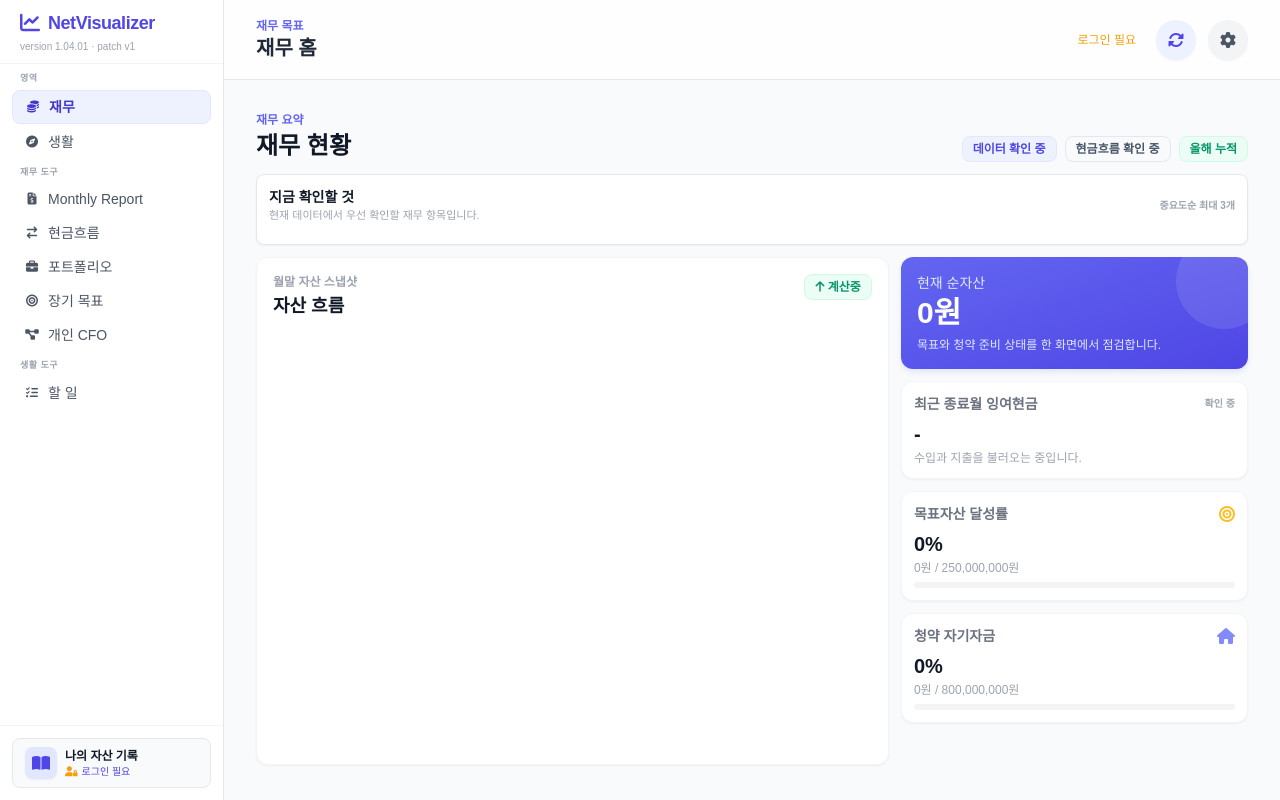
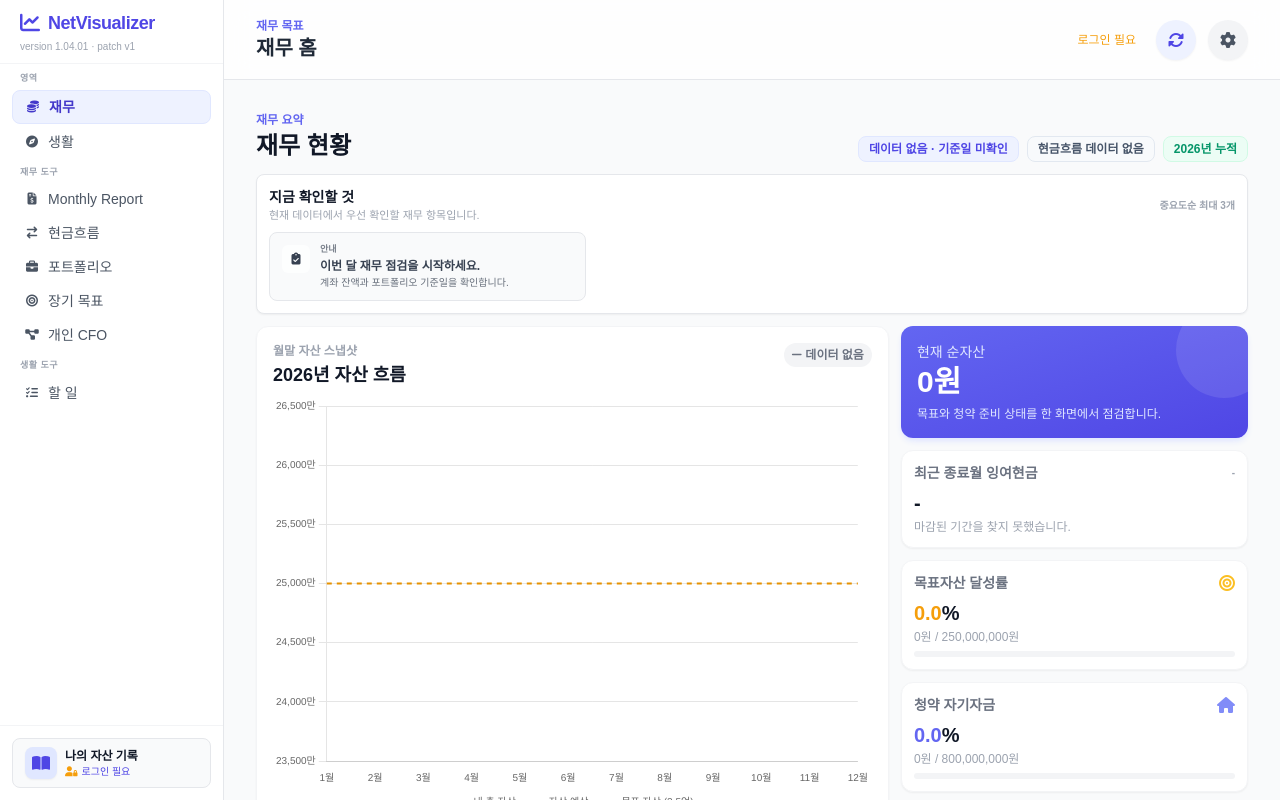
Before and after one commit to ksg0694-ops/NetVisualizer, a website: page index.html in a window 1280 px wide. Drawn offline with nearby package versions, Linux system fonts and the light colour scheme; a web font is replaced by a local one.

Commit message:
Show current August report before first transaction (#7)
Always render the current accounting period and refresh the PWA script versions.

```diff
--- a/index.html
+++ b/index.html
@@ -28,7 +28,7 @@
     <script src="./js/features/financeModel.js?v=20260726-phase2-portfolio-2"></script>
     <script src="./js/generated/personal-cfo-domain.js?v=20260726-monthly-report-1"></script>
     <script src="./js/features/monthlyClose.js?v=20260717-monthly-close-5"></script>
-    <script src="./js/features/appCore.js?v=20260731-update-10401-1"></script>
+    <script src="./js/features/appCore.js?v=20260802-interim-report-1"></script>
     <script src="./js/features/assetTrend.js?v=20260731-update-10401-patch-v1"></script>
     <script src="./js/features/financeForecast.js?v=20260731-update-10401-1"></script>
     <script src="./js/features/quantEngine.js?v=20260731-update-10401-patch-v1"></script>
@@ -37,7 +37,7 @@
     <script src="./js/features/portfolioEditor.js?v=20260717-portfolio-draft-1"></script>
     <script src="./js/features/cashflowControls.js"></script>
     <script src="./js/features/portfolioViews.js?v=20260731-portfolio-scope-split-2"></script>
-    <script src="./js/features/financeViews.js?v=20260731-update-10401-patch-v1"></script>
+    <script src="./js/features/financeViews.js?v=20260802-interim-report-1"></script>
     <script src="./js/features/healthTracker.js?v=20260713-public-server"></script>
     <script src="./js/features/checklist.js?v=20260731-update-10401-patch-v1"></script>
     <script src="./js/features/personalCfo.js?v=20260726-phase2-portfolio-1"></script>
--- a/js/features/appCore.js
+++ b/js/features/appCore.js
@@ -956,7 +956,7 @@
     };
 
     function applyCachedData() {
-        if (dataCache.tx) parseTxData(dataCache.tx);
+        parseTxData(dataCache.tx || []);
         if (dataCache.asset) parseAssetData(dataCache.asset);
         parsePortfolioStrategies(dataCache.portfolioStrategies);
         if (dataCache.portfolio) parsePortfolioData(dataCache.portfolio);
@@ -1121,7 +1121,6 @@
         monthlyDB = {};
         sortedMonthKeys = [];
         const transactions = financeRepositoryRuntime.normalizeTableRows('transactions', rows || []);
-        if (transactions.length === 0) return;
 
         transactions.forEach(row => {
             let dateStr = String(row.date || '').replace(/[\.\/]/g, '-').replace(/\s/g, '');
@@ -1144,9 +1143,24 @@
             monthlyDB[monthKey].transactions.push(tx);
         });
 
+        const todayPeriod = getMonthKeyAndPeriod(window.AppUtils.toLocalDateString());
+        if (todayPeriod?.monthKey && !monthlyDB[todayPeriod.monthKey]) {
+            monthlyDB[todayPeriod.monthKey] = {
+                title: todayPeriod.title,
+                periodStr: todayPeriod.periodStr,
+                periodStart: todayPeriod.periodStart,
+                periodEnd: todayPeriod.periodEnd,
+                transactions: [],
+            };
+        }
+
         sortedMonthKeys = Object.keys(monthlyDB).sort();
         if (sortedMonthKeys.length > 0) {
-            if (!currentMonthKey || !monthlyDB[currentMonthKey]) currentMonthKey = sortedMonthKeys[sortedMonthKeys.length - 1];
+            if (!currentMonthKey || !monthlyDB[currentMonthKey]) {
+                currentMonthKey = todayPeriod?.monthKey && monthlyDB[todayPeriod.monthKey]
+                    ? todayPeriod.monthKey
+                    : sortedMonthKeys[sortedMonthKeys.length - 1];
+            }
             if (!cashFlowMonthKey || !monthlyDB[cashFlowMonthKey]) cashFlowMonthKey = currentMonthKey;
         }
     }
@@ -1290,7 +1304,10 @@
         const hasCache = isAutoSync ? loadCachedData() : false;
 
         if (AUTH_REQUIRED_FOR_REMOTE && !isSignedIn()) {
-            if (!hasCache) renderSections({ dashboard: true, portfolio: true, addons: true });
+            if (!hasCache) {
+                parseTxData([]);
+                renderSections({ dashboard: true, portfolio: true, addons: true });
+            }
             if(syncStatus) {
                 syncStatus.textContent = '로그인 필요';
                 syncStatus.className = "hidden md:inline-block text-xs text-amber-500 font-medium mr-2 max-w-[150px] truncate";
--- a/js/features/financeViews.js
+++ b/js/features/financeViews.js
@@ -584,7 +584,7 @@
         const previousDailySpending = previousDataDays > 0
             ? Math.max(0, Number(previousStructure?.spending || 0)) / previousDataDays
             : 0;
-        const spendingPaceDeltaPct = previousDailySpending > 0
+        const spendingPaceDeltaPct = dataDays > 0 && previousDailySpending > 0
             ? ((currentDailySpending - previousDailySpending) / previousDailySpending) * 100
             : null;
 
@@ -599,11 +599,13 @@
         const income = Math.max(0, Number(structure?.totalIncome || 0));
         const retained = Number(structure?.savingAndResidual || 0);
         const retainedRate = income > 0 ? (retained / income) * 100 : null;
-        const paceDirection = spendingPaceDeltaPct === null
-            ? '비교 기간 없음'
+        const paceDirection = dataDays === 0
+            ? '계산할 데이터 없음'
+            : (spendingPaceDeltaPct === null
+                ? '비교 기간 없음'
             : (Math.abs(spendingPaceDeltaPct) < 5
                 ? '직전 기간과 유사'
-                : `직전 기간보다 ${Math.abs(spendingPaceDeltaPct).toFixed(0)}% ${spendingPaceDeltaPct > 0 ? '높음' : '낮음'}`);
+                : `직전 기간보다 ${Math.abs(spendingPaceDeltaPct).toFixed(0)}% ${spendingPaceDeltaPct > 0 ? '높음' : '낮음'}`));
 
         const insights = [
             {
--- a/tools/check-ui-contract.mjs
+++ b/tools/check-ui-contract.mjs
@@ -50,6 +50,8 @@ assert.ok(index.includes('id="monthly-report-interim-title"'));
 assert.ok(index.includes('id="monthly-report-interim-insights"'));
 assert.ok(index.includes('id="monthly-report-interim-spending-forecast"'));
 assert.ok(index.includes('id="monthly-report-interim-retained-rate"'));
+assert.ok(index.includes('./js/features/appCore.js?v=20260802-interim-report-1'));
+assert.ok(index.includes('./js/features/financeViews.js?v=20260802-interim-report-1'));
 assert.ok(index.includes('id="monthly-report-income-category-chart"'));
 assert.ok(index.includes('id="monthly-report-expense-category-chart"'));
 assert.ok(index.includes('id="monthly-report-goal-remaining"'));
@@ -175,6 +177,10 @@ assert.ok(monthlyClose.includes('domain.closeFinanceMonth'));
 assert.ok(monthlyClose.includes('saveFinanceMonthlyCloseRecord'));
 assert.ok(monthlyClose.includes("const actionDisabled = !closed"), 'reopening a closed month must remain available when source rows changed');
 assert.ok(appCore.includes('PersonalCfoDomain.getPaydayAccountingPeriod'));
+assert.ok(appCore.includes('const todayPeriod = getMonthKeyAndPeriod(window.AppUtils.toLocalDateString())'));
+assert.ok(appCore.includes('transactions: [],'), 'current accounting period must exist before its first transaction');
+assert.ok(appCore.includes('parseTxData(dataCache.tx || [])'));
+assert.ok(appCore.includes('parseTxData([]);'), 'signed-out empty state must still render the current accounting period');
 assert.ok(!appCore.includes('const PAYDAYS'), 'payday overrides must live in the TypeScript finance domain');
 assert.ok(financeModel.includes('items.sort((a, b) => b.priority - a.priority)'));
 assert.ok(financeViews.includes('selectLatestClosedCashFlow(periods, today)'));
```
